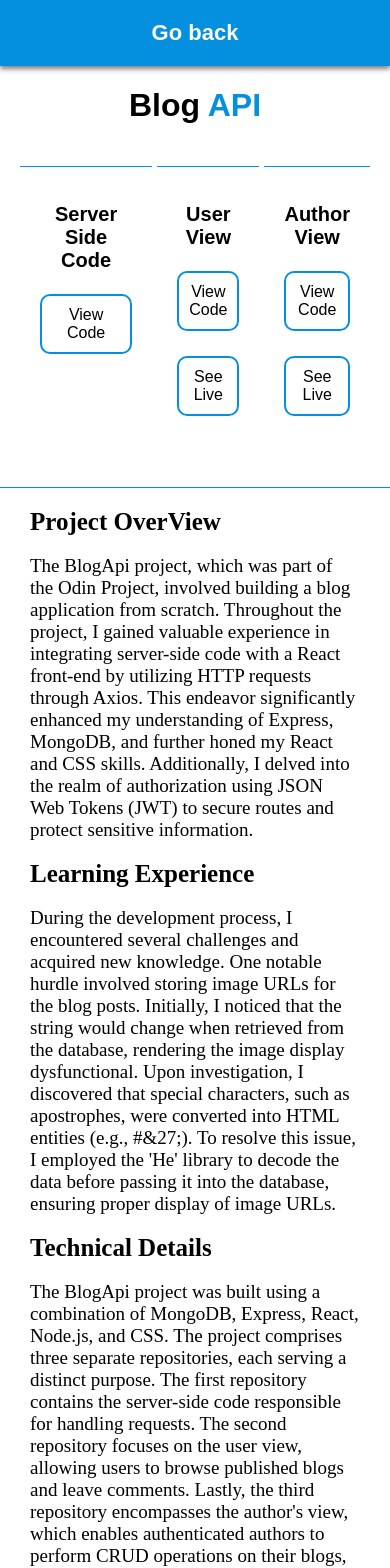
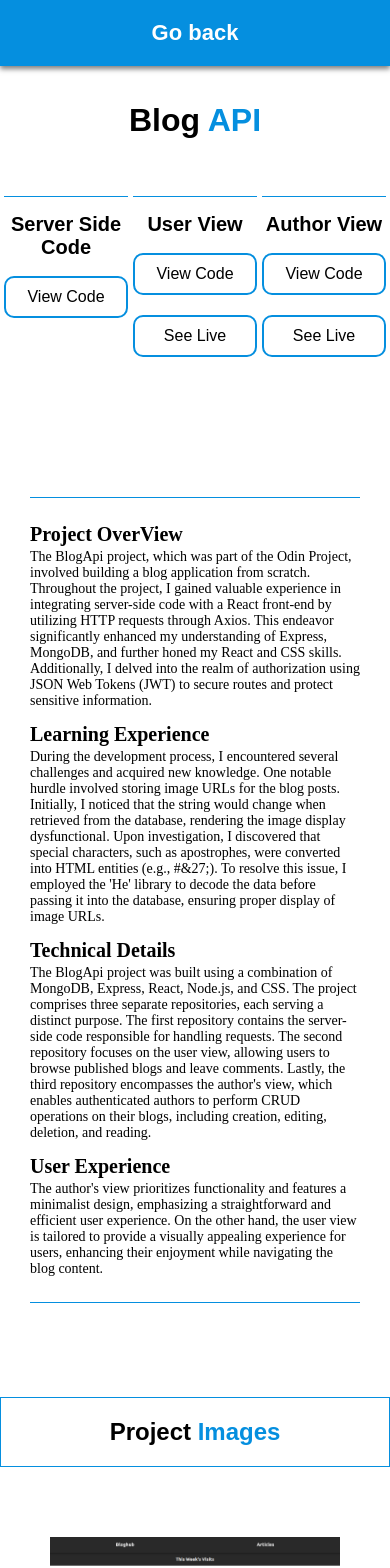
Before and after one commit to Shrawn100/Portfolio, a React (Create React App) app: page /blog in a window 390 px wide. Shown: the top 1568 px of the page. Built offline with nearby package versions, Linux system fonts and the light colour scheme; a web font is replaced by a local one.

Commit message:
Change layout of projects-info page

```diff
--- a/src/components/BlogInfo.js
+++ b/src/components/BlogInfo.js
@@ -2,7 +2,7 @@ import PNavBar from "./ProjectsNavBar";
 import img1 from "../imgs/blog.png";
 import img2 from "../imgs/blog2.png";
 import img3 from "../imgs/blog3.png";
-import "./BlogInfo.css";
+import "./ProjectsInfo.css";
 
 function BlogInfo() {
   return (
@@ -53,7 +53,9 @@ function BlogInfo() {
         </div>
       </div>
       <div className="project-about-paragraph">
-        <h2 className="project-info-subheading">Project OverView</h2>
+        <h2 className="project-info-subheading project-overview">
+          Project OverView
+        </h2>
         <p>
           The BlogApi project, which was part of the Odin Project, involved
           building a blog application from scratch. Throughout the project, I
@@ -89,7 +91,7 @@ function BlogInfo() {
           deletion, and reading.
         </p>
         <h2 className="project-info-subheading">User Experience</h2>
-        <p>
+        <p className="last-paragraph">
           The author's view prioritizes functionality and features a minimalist
           design, emphasizing a straightforward and efficient user experience.
           On the other hand, the user view is tailored to provide a visually
--- a/src/components/Contact.css
+++ b/src/components/Contact.css
@@ -7,7 +7,6 @@
   align-items: center;
   justify-content: center;
   min-height: 55vh;
-  border: 1px solid red;
 }
 
 .contact-heading {
--- a/src/components/MemberInfo.js
+++ b/src/components/MemberInfo.js
@@ -2,7 +2,7 @@ import PNavBar from "./ProjectsNavBar";
 import img1 from "../imgs/members.png";
 import img2 from "../imgs/member2.png";
 import img3 from "../imgs/member3.png";
-import "./BlogInfo.css";
+import "./ProjectsInfo.css";
 
 function ShopInfo() {
   return (
@@ -29,7 +29,9 @@ function ShopInfo() {
         </div>
       </div>
       <div className="project-about-paragraph">
-        <h2 className="project-info-subheading">Project OverView</h2>
+        <h2 className="project-info-subheading project-overview">
+          Project OverView
+        </h2>
         <p>
           The Members Only project was primarily developed to gain a
           comprehensive understanding of authorization and verification
@@ -68,7 +70,7 @@ function ShopInfo() {
           operations rather than implementing extensive styling.
         </p>
         <h2 className="project-info-subheading">Summary</h2>
-        <p>
+        <p className="last-paragraph">
           The Members Only project played a vital role in broadening my
           understanding of backend development. By delving into concepts such as
           authorization, dynamic content display, password encryption, and data
--- a/src/components/Navbar.css
+++ b/src/components/Navbar.css
@@ -72,7 +72,7 @@
 .pnav {
   box-sizing: border-box;
   display: flex;
-  justify-content: space-around;
+  justify-content: center;
   align-items: center;
   padding: 20px;
   background-color: rgb(5, 143, 223);
--- a/src/components/BlogInfo.css
+++ b/src/components/ProjectsInfo.css
@@ -1,48 +1,60 @@
 .project-info-title {
   text-align: center;
   font-family: "MyFont", sans-serif;
+  padding: 15px;
 }
 
 .project-links-container {
   box-sizing: border-box;
   display: flex;
   justify-content: center;
-  gap: 100px;
+  gap: 50px;
+
   align-items: center;
-  padding: 20px 80px 40px 80px;
+  padding: 20px 80px 20px 80px;
 }
 .project-link {
   display: flex;
   flex-direction: column;
   align-items: center;
-  padding: 20px;
-  gap: 5px;
   height: 220px;
   border-top: 1px solid rgb(5, 143, 223);
 }
 .project-link > h2 {
   font-family: "MyFont", sans-serif;
-  text-align: center;
 }
 .project-link > a {
   font-family: "MyFont", sans-serif;
   text-align: center;
+  font-size: 16px;
+  width: 100px;
 }
 .project-about-paragraph {
-  border-top: 1px solid rgb(5, 143, 223);
   display: flex;
   flex-direction: column;
   justify-content: center;
   align-items: center;
   font-family: "MyFont";
-  font-size: 19px;
-  font-weight: 100;
+  font-size: 14px;
   box-sizing: border-box;
   width: 100%;
-  padding: 20px 300px 60px 300px;
+  padding: 20px 300px 20px 300px;
+}
+.project-about-paragraph > p {
+  margin-top: 3px;
+}
+.project-overview {
+  border-top: 1px solid rgb(5, 143, 223);
+  width: 100%;
+  padding-top: 25px;
+}
+.last-paragraph {
+  border-bottom: 1px solid rgb(5, 143, 223);
+  padding-bottom: 25px;
+  width: 100%;
 }
 .project-info-subheading {
-  font-size: 25px;
+  font-size: 20px;
   margin: 0;
   align-self: flex-start;
 }
@@ -58,6 +70,8 @@
 .project-img-title {
   text-align: center;
   font-family: "MyFont", sans-serif;
+  padding: 20px;
+  border: 1px solid rgb(5, 143, 223);
 }
 span {
   color: rgb(5, 143, 223);
@@ -79,12 +93,10 @@ span {
     padding: 20px 100px 60px 100px;
   }
   .project-link > h2 {
-    font-family: "MyFont", sans-serif;
     text-align: center;
     font-size: 20px;
   }
   .project-link > a {
-    font-family: "MyFont", sans-serif;
     text-align: center;
     font-size: 16px;
   }
@@ -96,12 +108,7 @@ span {
   }
 
   .project-links-container {
-    box-sizing: border-box;
-    display: flex;
-
-    justify-content: center;
     gap: 5px;
-    align-items: center;
     padding: 20px 20px 60px 20px;
   }
 }
--- a/src/components/ShopInfo.js
+++ b/src/components/ShopInfo.js
@@ -2,7 +2,7 @@ import PNavBar from "./ProjectsNavBar";
 import img1 from "../imgs/vintage.png";
 import img2 from "../imgs/vintage2.png";
 import img3 from "../imgs/vintage3.png";
-import "./BlogInfo.css";
+import "./ProjectsInfo.css";
 
 function ShopInfo() {
   return (
@@ -29,7 +29,9 @@ function ShopInfo() {
         </div>
       </div>
       <div className="project-about-paragraph">
-        <h2 className="project-info-subheading">Project OverView</h2>
+        <h2 className="project-info-subheading project-overview">
+          Project OverView
+        </h2>
         <p>
           The Shop Project marked my second encounter with the Express
           framework, this time utilizing the skeleton generator and the Pug
@@ -80,11 +82,7 @@ function ShopInfo() {
           each page change or GET request. As a solution, I removed the storage
           to the database component, and the feature began working as expected.
         </p>
-        <p>
-          Creating the logic for the cart feature itself also presented
-          difficulties. However, after experimentation and fine-tuning, I
-          successfully achieved the desired functionality.
-        </p>
+
         <h2 className="project-info-subheading">Technical Details</h2>
         <p>
           The Shop Project was built using MongoDB, Pug, Express, and CSS. These
@@ -92,7 +90,7 @@ function ShopInfo() {
           interactive views, and seamless server-side operations.
         </p>
         <h2 className="project-info-subheading">Conclusion</h2>
-        <p>
+        <p className="last-paragraph">
           The Shop Project served as an invaluable learning experience,
           solidifying my understanding of Express and Pug while delving into the
           intricacies of working with MongoDB. By tackling challenges such as
```
